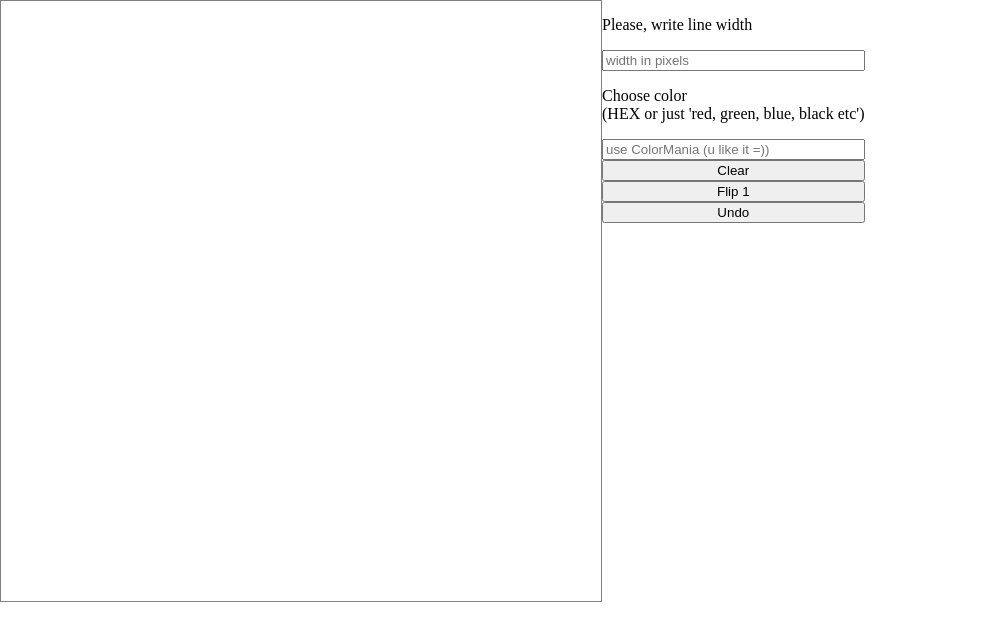
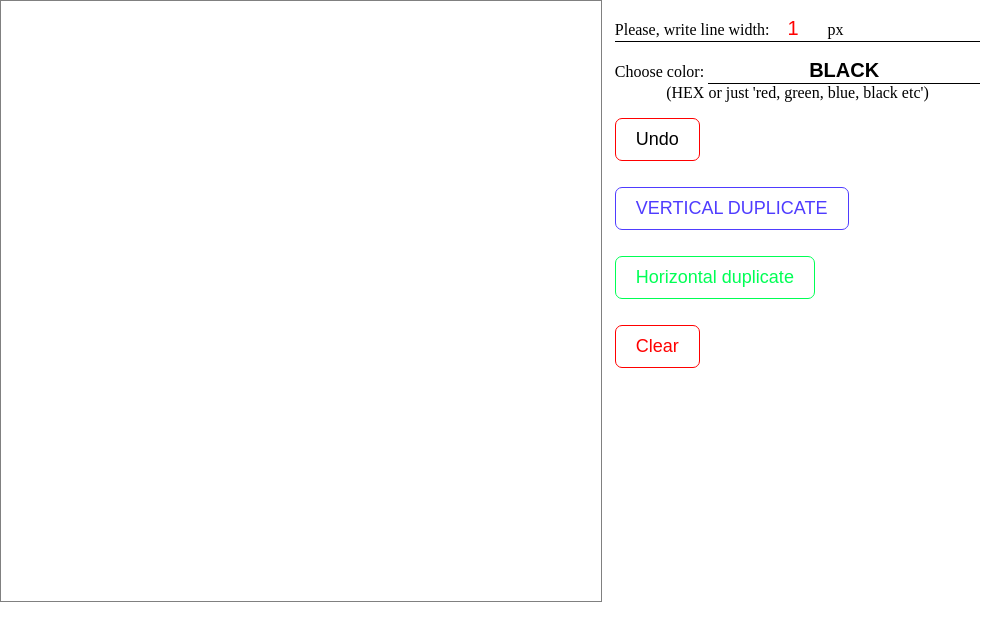
Before and after one commit to artemfob/Test-task-MobiDev, a plain HTML site: page index.html in a window 1280 px wide. Shown: the whole page, without its empty margins (0-992 px from the left). Drawn offline with Linux system fonts and the light colour scheme.

Commit message:
Add styles and some features
Styles things

```diff
--- a/index.html
+++ b/index.html
@@ -8,14 +8,28 @@
 </head>
 <body>
     <canvas id="canvas">Your browser is not supported. Use Chrome;-)</canvas>
-    <div class="options-btns">
-        <p>Please, write line width</p>
-        <input id='line-width' type="number" onchange="changeWidth()" placeholder="width in pixels">
-        <p>Choose color <br>(HEX or just 'red, green, blue, black etc')</p>
-        <input id="line-color" onchange="changeColor()"  type="text" placeholder="use ColorMania (u like it =))">
-        <button onclick="canvasClear()">Clear</button>
-        <button onclick="horizontalFlip()">Flip 1</button>
-        <button onclick="undo()">Undo</button>
+    <div class="options">
+        <p class="options_width">Please, write line width:
+        <input
+                id='line-width'
+                type="number"
+                onchange="changeWidth()"
+                value="1">px</p>
+        <div class="options_color">
+            <p>Choose color:
+                    <input id="line-color"
+                       onchange="changeColor()"
+                       type="text"
+                       value="black"><br>
+                (HEX or just 'red, green, blue, black etc')
+            </p>
+        </div>
+                <div class="btns">
+                    <button class='btns_undo' onclick="undo()">Undo</button>
+                    <button class='btns_vertical-flip' onclick="verticalFlip()">Vertical duplicate</button>
+                    <button class='btns_horizontal-flip' onclick="horizontalFlip()">Horizontal duplicate</button>
+                    <button class='btns_clear' onclick="canvasClear()">Clear</button>
+                </div>
     </div>
 </body>
 <script src="index.js"></script>
--- a/index.js
+++ b/index.js
@@ -5,8 +5,10 @@ canvas.height = 600
 canvas.width = 600
 let coords = []
 
+
     const userLineWidth = document.getElementById('line-width')
     const userLineColor = document.getElementById('line-color')
+
 
 
     changeWidth = ()=>{
@@ -27,18 +29,25 @@ let coords = []
     changeColor = ()=>{
         userLineColor.value === ""? context.strokeStyle = 'black' : context.strokeStyle = userLineColor.value
         userLineColor.value === ""? context.fillStyle = 'black' :context.fillStyle   = userLineColor.value
+        userLineColor.style.color = userLineColor.value
     }
     canvasClear = ()=>{
         context.beginPath()
         context.clearRect(0,0, canvas.width, canvas.height )
 
     }
+    verticalFlip = ()=>{
+        context.save()
+        context.setTransform(1,0,0,-1,0,canvas.width);
+        context.drawImage(canvas,0,0)
+        context.restore()
+
+    }
     horizontalFlip = ()=>{
         context.save()
-        context.setTransform(1,0,0,-1,0,canvas.height);
-        context.drawImage(canvas,0,0 )
+        context.setTransform(-1,0,0,1,canvas.width,0);
+        context.drawImage(canvas,0,0)
         context.restore()
-
     }
     saveF=()=>{
         localStorage.setItem('coords', JSON.stringify(coords))
@@ -51,18 +60,26 @@ let coords = []
                 context.beginPath()
                 return
             }
-            let crd = coords.shift(),
+            let crd = coords.pop(),
         e = {
             clientX: crd['0'],
-            clientY: crd['1']
+            clientY: crd['1'],
+            color: crd['2'],
+            width: crd['3']
         }
+
         context.lineTo(e.clientX, e.clientY)
+        context.strokeStyle = e.color
+        context.lineWidth = e.width
         context.stroke()
         context.beginPath()
-        context.arc(e.clientX, e.clientY, userLineWidth.value / 2 ,0 , Math.PI*2)
+        context.arc(e.clientX, e.clientY, e.width / 2 ,0 , Math.PI*2)
+        context.fillStyle = e.color
         context.fill()
         context.beginPath()
         context.moveTo(e.clientX, e.clientY)
+        context.strokeStyle = userLineColor.value
+        context.fillStyle = userLineColor.value
         }, 1)
 
     }
@@ -72,7 +89,7 @@ let coords = []
 
     }
 whenMouseMove =(e)=>{
-    coords.push([e.clientX, e.clientY])
+    coords.push([e.clientX, e.clientY, userLineColor.value, userLineWidth.value])
     context.lineTo(e.clientX, e.clientY)
     context.stroke()
     context.beginPath()
--- a/style.css
+++ b/style.css
@@ -1,12 +1,97 @@
-body{
+body {
     display: flex;
     margin: 0;
+    font-family: 'Times New Roman', Times, serif;
 }
-#canvas{
+
+#canvas {
     display: block;
     border: 1px solid gray;
 }
-.options-btns{
+
+.options {
+    margin-left: 1%;
+}
+
+#line-width {
+    width: 50px;
+    border: none;
+    outline: grey;
+    text-align: center;
+    font-size: 20px;
+    color: red;
+}
+
+.btns {
     display: flex;
+    height: 250px;
     flex-direction: column;
+    align-items: flex-start;
+    justify-content: space-between;
 }
+
+.btns_undo {
+    background-color: white;
+    border: 1px solid red;
+    border-radius: 7px;
+    padding: 10px 20px 10px 20px;
+    font-size: 18px;
+    color: black;
+}
+
+.btns_undo:hover {
+    color: #FB1F0F;
+    border: 2px solid red;
+}
+
+.btns_horizontal-flip {
+    background-color: white;
+    border: 1px solid #00FF55;
+    border-radius: 7px;
+    padding: 10px 20px 10px 20px;
+    font-size: 18px;
+    color: #00FF55;
+}
+
+.btns_vertical-flip {
+    background-color: white;
+    border: 1px solid #4F3CFF;
+    border-radius: 7px;
+    padding: 10px 20px 10px 20px;
+    font-size: 18px;
+    color: #4F3CFF;
+    text-transform: uppercase;
+}
+
+.btns_clear {
+    background-color: white;
+    border: 1px solid red;
+    border-radius: 7px;
+    padding: 10px 20px 10px 20px;
+    font-size: 18px;
+    color: red;
+}
+
+.btns_clear:hover {
+    text-transform: uppercase;
+    color: white;
+    background-color: red;
+}
+
+.options_width {
+    border-bottom: 1px solid black;
+}
+
+#line-color {
+    border: none;
+    border-bottom: 1px solid #000;
+    outline: none;
+    text-transform: uppercase;
+    font-weight: 800;
+    text-align: center;
+    font-size: 20px;
+}
+
+.options_color {
+    text-align: center;
+}
```
